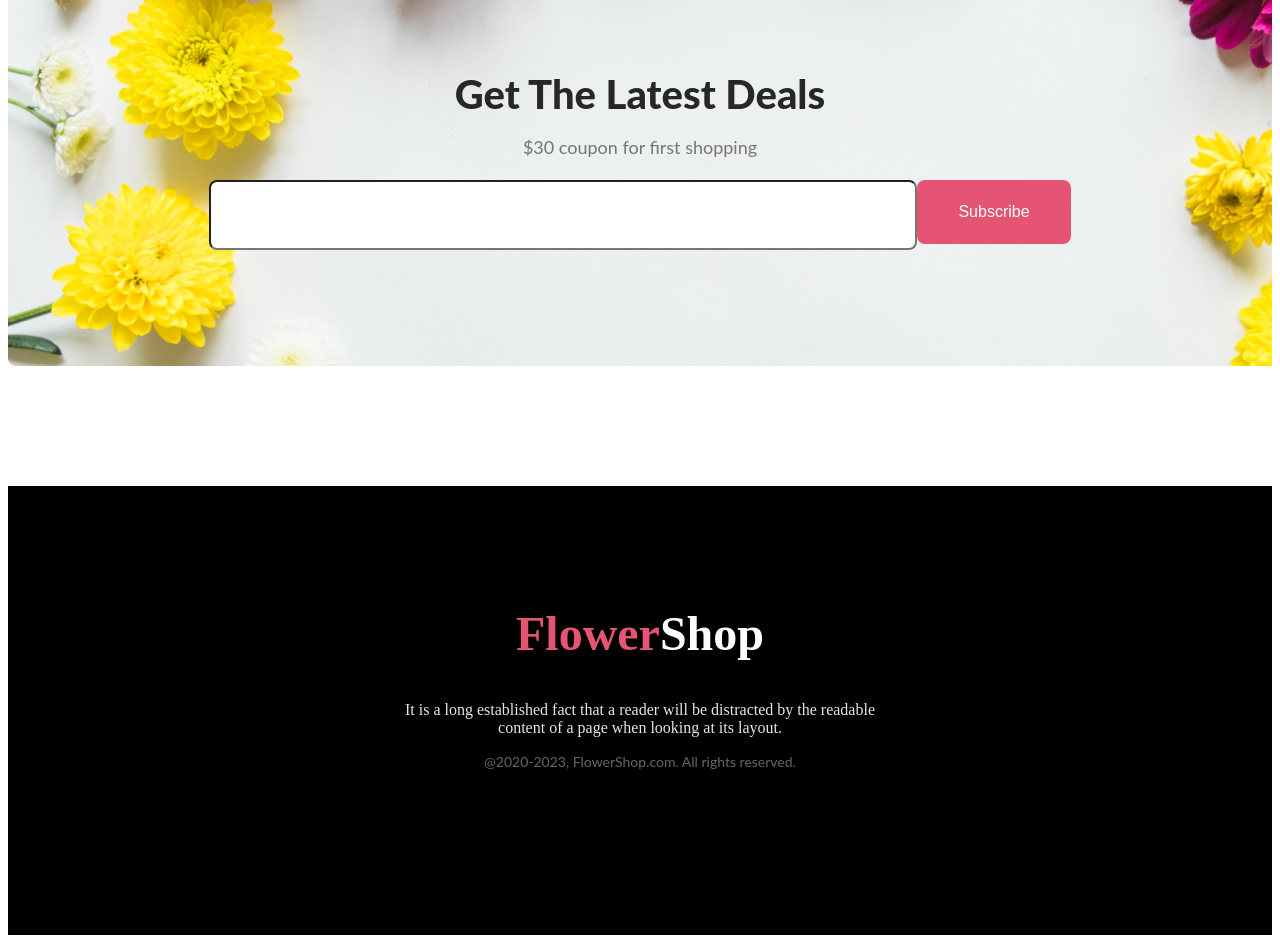
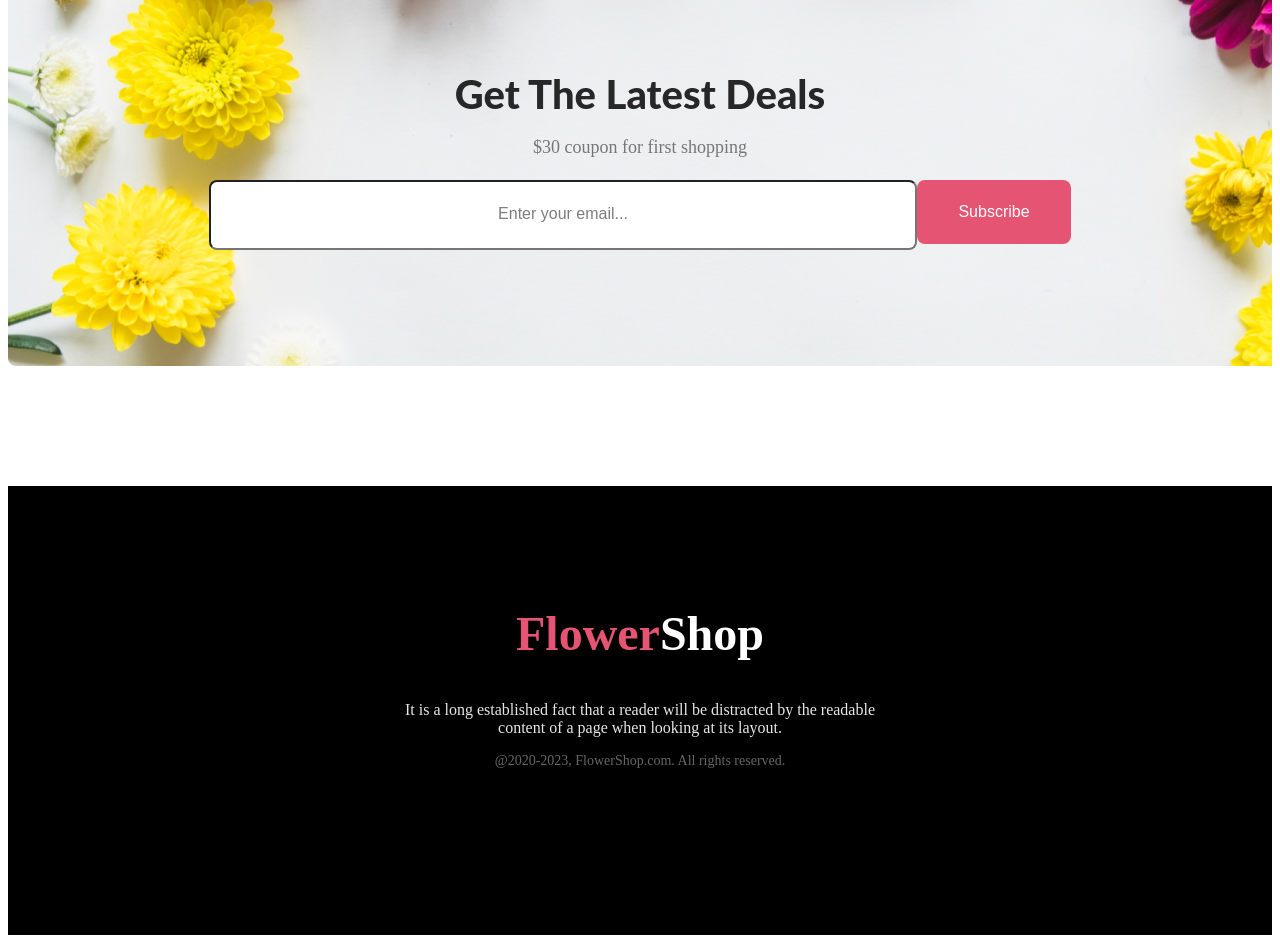
Before and after one commit to 2haseeb1/flower, a plain HTML site: page index.html in a window 1280 px wide. Shown: the part 3140-4083 px from the top of the page. Drawn offline with Linux system fonts and the light colour scheme.

Commit message:
nearly finalized

```diff
--- a/index.html
+++ b/index.html
@@ -213,7 +213,7 @@
       .subscription-text {
         color: rgba(39, 39, 39, 0.6);
         text-align: center;
-        font-family: Lato;
+
         font-size: 18px;
         font-weight: 400;
         line-height: 30px;
@@ -230,6 +230,14 @@
         height: 64px;
         border-radius: 8px;
       }
+      .subscription-input::placeholder {
+        color: rgba(39, 39, 39, 0.60);
+        text-align: center;
+        font-size: 16px;
+        font-weight: 400;
+
+}
+
 
       .subscribe-btn {
         color: white;
@@ -267,9 +275,7 @@
       .footer-end {
         color: rgba(255, 255, 255, 0.4);
         text-align: center;
-        font-family: Lato;
         font-size: 14px;
-
         font-weight: 400;
       }
     </style>
@@ -417,7 +423,7 @@
               <h1 class="subscription-title">Get The Latest Deals</h1>
               <p class="subscription-text">$30 coupon for first shopping</p>
               <div class="input-container">
-                <input class="subscription-input" type="text" />
+                <input class="subscription-input" type="text" placeholder="Enter your email..."/>
                 <button class="subscribe-btn">Subscribe</button>
               </div>
             </div>
```
